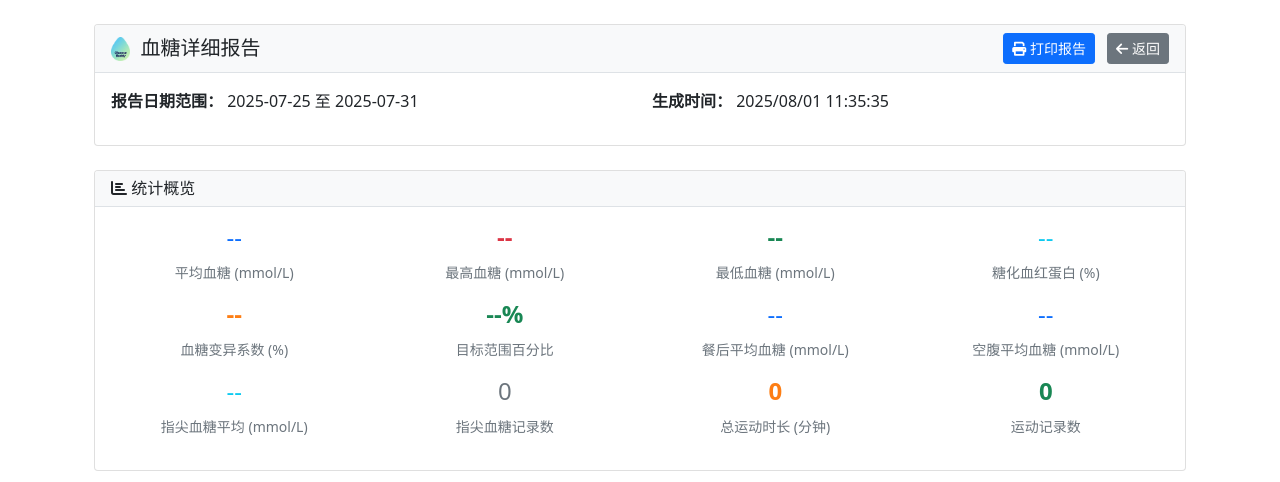
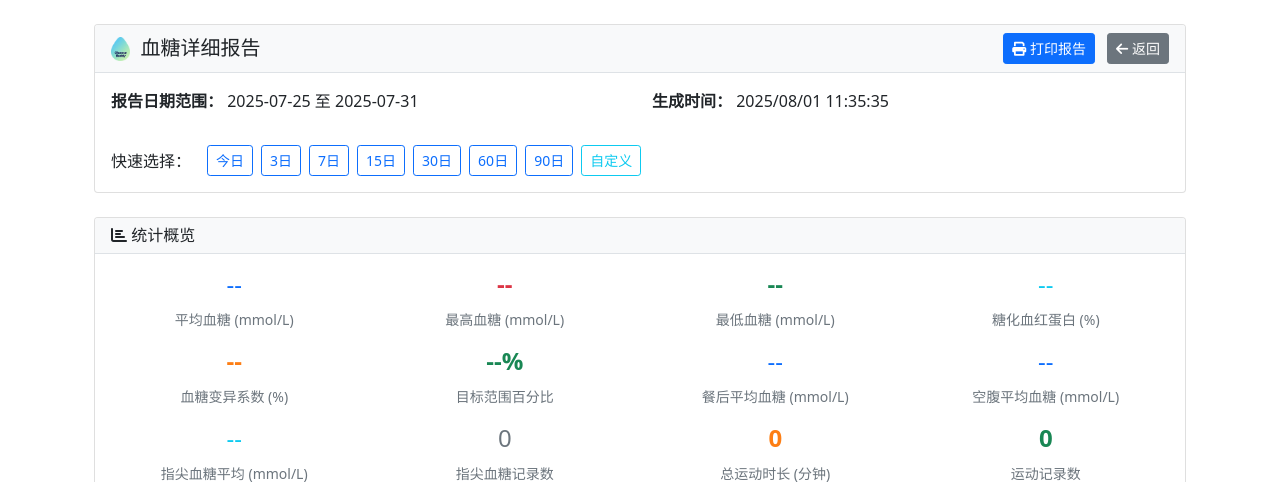
Before and after one commit to flyhunterl/glucose-buddy, a Flask app: page /report in a window 1280 px wide. Shown: the part 56-538 px from the top of the page. Run offline with Flask 3, Linux system fonts and the light colour scheme; data that the repository does not hold is empty; some libraries are stand-ins or nearby versions.

Commit message:
feat: 增加报告自定义时间范围功能
- 新增自定义时间范围选择器，支持1-365天任意范围
- 优化通知体验，取消成功提示，只在失败时提示
- 更新后端API支持自定义日期范围参数验证
- 提供快速选择按钮和友好的日期选择界面
- 保持向后兼容性，默认7天范围不变

修改文件：
- templates/report.html: 增加自定义时间选择界面
- app.py: 更新API支持自定义日期范围
- templates/index.html: 优化生成报告按钮逻辑
- templates/base.html: 优化同步和连接通知

```diff
--- a/app.py
+++ b/app.py
@@ -2149,6 +2149,26 @@ def report_page():
             end_date = datetime.now().strftime('%Y-%m-%d')
             start_date = (datetime.now() - timedelta(days=6)).strftime('%Y-%m-%d')
 
+        # 验证日期格式
+        try:
+            datetime.strptime(start_date, '%Y-%m-%d')
+            datetime.strptime(end_date, '%Y-%m-%d')
+        except ValueError:
+            # 如果日期格式无效，使用默认7天
+            end_date = datetime.now().strftime('%Y-%m-%d')
+            start_date = (datetime.now() - timedelta(days=6)).strftime('%Y-%m-%d')
+
+        # 限制最大日期范围为365天，防止性能问题
+        start_dt = datetime.strptime(start_date, '%Y-%m-%d')
+        end_dt = datetime.strptime(end_date, '%Y-%m-%d')
+        date_diff = (end_dt - start_dt).days
+
+        if date_diff > 365:
+            start_date = (end_dt - timedelta(days=365)).strftime('%Y-%m-%d')
+        elif date_diff < 0:
+            # 如果开始日期晚于结束日期，交换它们
+            start_date, end_date = end_date, start_date
+
         # 生成报表数据
         report_data = monitor.generate_report_data(start_date, end_date)
 
--- a/templates/base.html
+++ b/templates/base.html
@@ -168,7 +168,7 @@
         // 连接状态
         socket.on('connect', function() {
             console.log('已连接到服务器');
-            showNotification('已连接到服务器', 'success');
+            // 连接成功时不显示通知，只在控制台记录
         });
 
         socket.on('disconnect', function() {
@@ -228,7 +228,8 @@
             .then(response => response.json())
             .then(data => {
                 if (data.success) {
-                    showNotification(`同步成功！获取到 ${data.glucose_count} 条血糖数据和 ${data.treatment_count} 条治疗数据`, 'success');
+                    // 同步成功时不显示通知，只在控制台记录
+                    console.log(`同步成功！获取到 ${data.glucose_count} 条血糖数据和 ${data.treatment_count} 条治疗数据`);
                     // 刷新页面数据
                     if (typeof loadData === 'function') {
                         loadData();
--- a/templates/report.html
+++ b/templates/report.html
@@ -28,6 +28,39 @@
                         </div>
                         <div class="col-md-6">
                             <p><strong>生成时间：</strong> <span id="report-generation-time">{{ generation_time }}</span></p>
+                        </div>
+                    </div>
+                    <!-- 自定义时间范围选择器 -->
+                    <div class="row mt-3">
+                        <div class="col-md-12">
+                            <div class="d-flex flex-wrap gap-2 align-items-center">
+                                <label class="form-label mb-0 me-2">快速选择：</label>
+                                <button class="btn btn-outline-primary btn-sm" onclick="loadReportWithDays(1)">今日</button>
+                                <button class="btn btn-outline-primary btn-sm" onclick="loadReportWithDays(3)">3日</button>
+                                <button class="btn btn-outline-primary btn-sm" onclick="loadReportWithDays(7)">7日</button>
+                                <button class="btn btn-outline-primary btn-sm" onclick="loadReportWithDays(15)">15日</button>
+                                <button class="btn btn-outline-primary btn-sm" onclick="loadReportWithDays(30)">30日</button>
+                                <button class="btn btn-outline-primary btn-sm" onclick="loadReportWithDays(60)">60日</button>
+                                <button class="btn btn-outline-primary btn-sm" onclick="loadReportWithDays(90)">90日</button>
+                                <button class="btn btn-outline-info btn-sm" onclick="toggleCustomDate()">自定义</button>
+                            </div>
+                            <div class="collapse mt-2" id="customDateRange">
+                                <div class="card card-body">
+                                    <div class="row align-items-end">
+                                        <div class="col-md-3">
+                                            <label for="customStartDate" class="form-label">开始日期</label>
+                                            <input type="date" id="customStartDate" class="form-control form-control-sm">
+                                        </div>
+                                        <div class="col-md-3">
+                                            <label for="customEndDate" class="form-label">结束日期</label>
+                                            <input type="date" id="customEndDate" class="form-control form-control-sm">
+                                        </div>
+                                        <div class="col-md-2">
+                                            <button class="btn btn-primary btn-sm w-100" onclick="loadReportWithCustomDate()">生成报告</button>
+                                        </div>
+                                    </div>
+                                </div>
+                            </div>
                         </div>
                     </div>
                 </div>
@@ -355,6 +388,63 @@ document.addEventListener('DOMContentLoaded', function() {
         second: '2-digit'
     });
     document.getElementById('report-generation-time').textContent = formattedTime;
+
+    // 设置自定义日期选择器的默认值
+    const urlParams = new URLSearchParams(window.location.search);
+    const startDate = urlParams.get('start_date');
+    const endDate = urlParams.get('end_date');
+
+    if (startDate && endDate) {
+        document.getElementById('customStartDate').value = startDate;
+        document.getElementById('customEndDate').value = endDate;
+    } else {
+        // 默认显示最近7天
+        const today = new Date();
+        const sevenDaysAgo = new Date();
+        sevenDaysAgo.setDate(today.getDate() - 6);
+
+        document.getElementById('customStartDate').value = sevenDaysAgo.toISOString().split('T')[0];
+        document.getElementById('customEndDate').value = today.toISOString().split('T')[0];
+    }
 });
+
+// 切换自定义日期选择器
+function toggleCustomDate() {
+    const collapse = new bootstrap.Collapse(document.getElementById('customDateRange'), {
+        toggle: true
+    });
+}
+
+// 使用天数加载报告
+function loadReportWithDays(days) {
+    const today = new Date();
+    const startDate = new Date();
+    startDate.setDate(today.getDate() - (days - 1));
+
+    const startDateStr = startDate.toISOString().split('T')[0];
+    const endDateStr = today.toISOString().split('T')[0];
+
+    const url = `/report?start_date=${startDateStr}&end_date=${endDateStr}`;
+    window.location.href = url;
+}
+
+// 使用自定义日期加载报告
+function loadReportWithCustomDate() {
+    const startDate = document.getElementById('customStartDate').value;
+    const endDate = document.getElementById('customEndDate').value;
+
+    if (!startDate || !endDate) {
+        alert('请选择开始和结束日期');
+        return;
+    }
+
+    if (new Date(startDate) > new Date(endDate)) {
+        alert('开始日期不能晚于结束日期');
+        return;
+    }
+
+    const url = `/report?start_date=${startDate}&end_date=${endDate}`;
+    window.location.href = url;
+}
 </script>
 {% endblock %}
```
Also changed, not shown: templates/index.html (+5 -5 lines).
